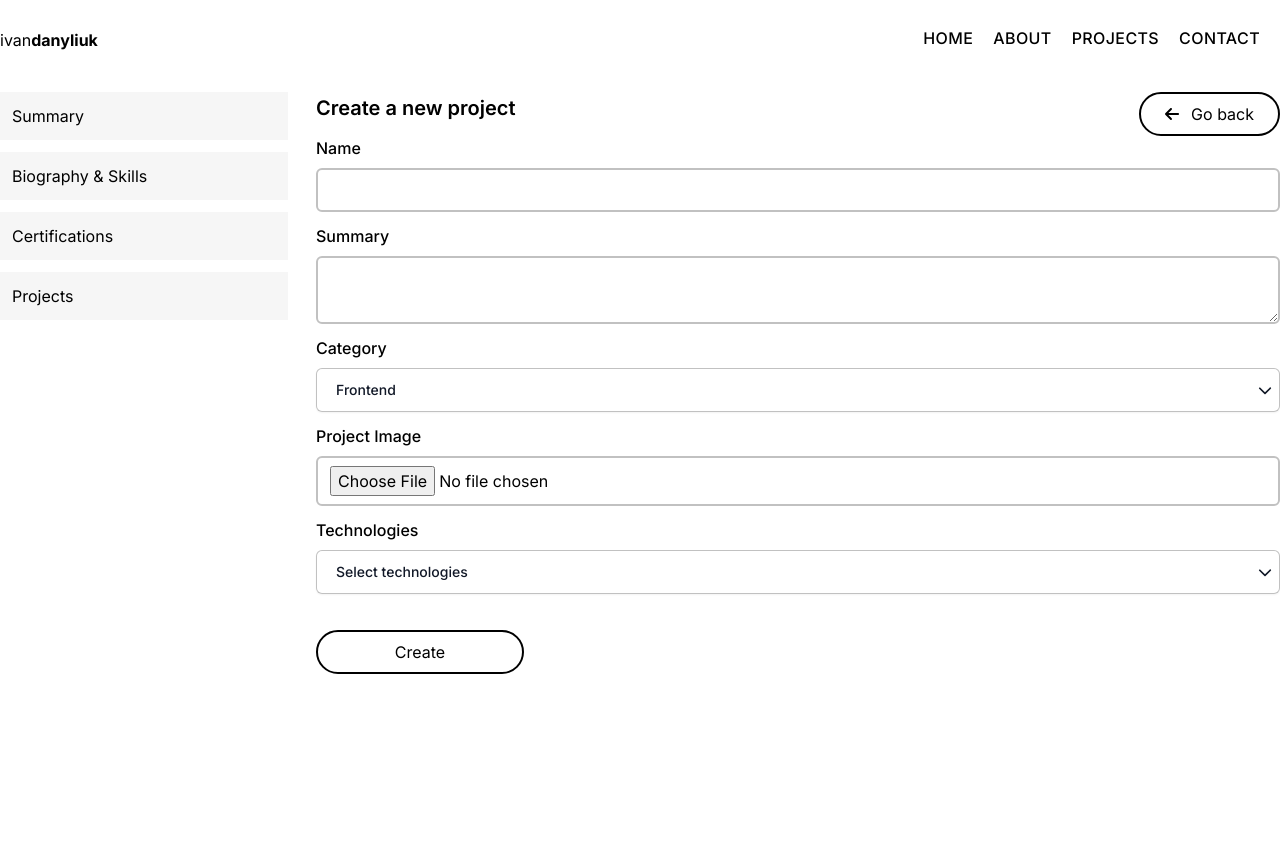
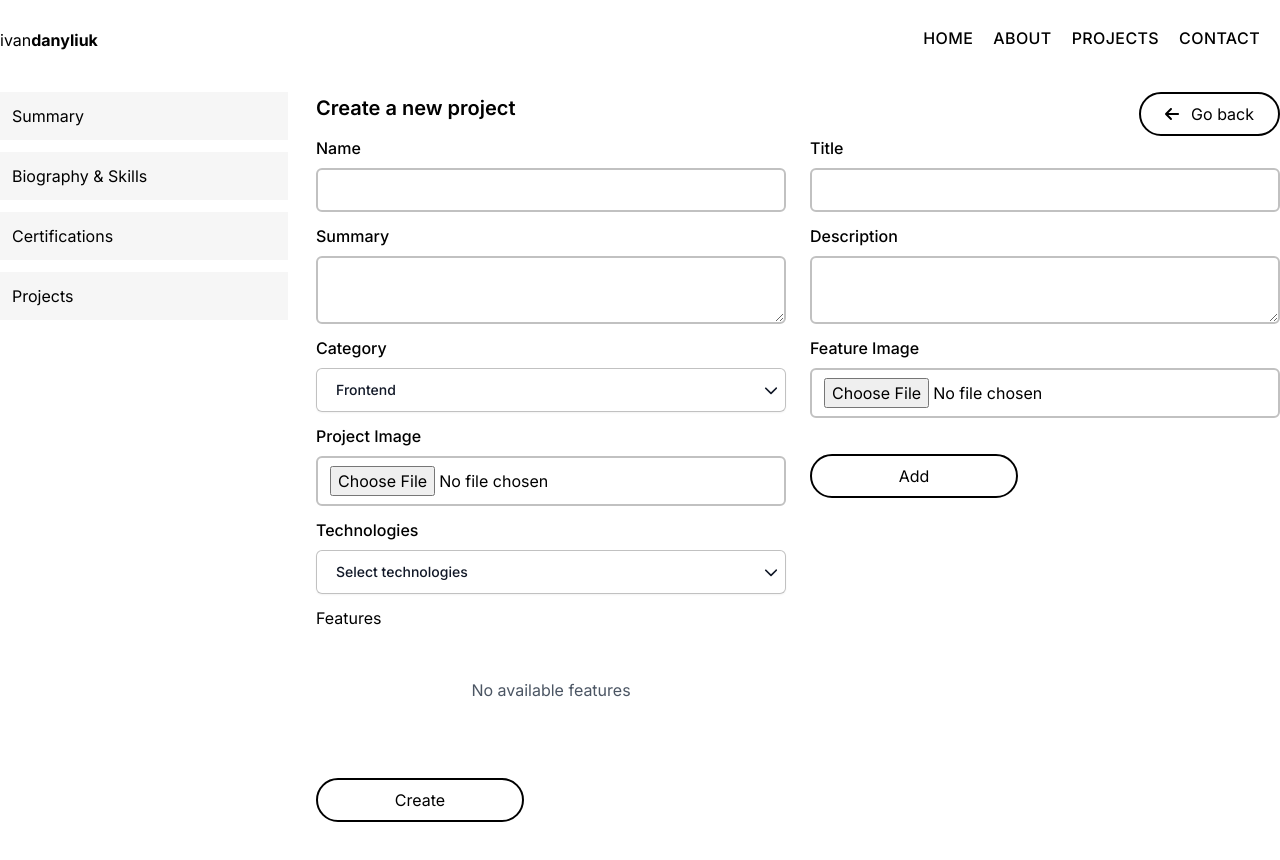
Before and after one commit to IvanDanyliuk/portfolio, a Next.js app: page /admin/projects/create-project in a window 1280 px wide. Shown: the top 860 px of the page. Before the commit the page ends 800 px from the top, so only its background shows below. Built offline with nearby package versions, Linux system fonts and the light colour scheme.

Commit message:
add the FeatureForm component

```diff
--- a/app/globals.scss
+++ b/app/globals.scss
@@ -164,3 +164,9 @@ main {
 .period {
 
 }
+
+.project-form {
+  form {
+    @apply w-1/2
+  }
+}
--- a/common.types.ts
+++ b/common.types.ts
@@ -49,7 +49,7 @@ export interface Project {
   features: {
     title: string;
     description: string;
-    imageUrl: string;
+    featureImageUrl: string;
   }[];
   credentials: {
     title: string;
--- /dev/null
+++ b/components/forms/FeatureForm.tsx
@@ -0,0 +1,66 @@
+import { useForm } from 'react-hook-form';
+import Input from '../ui/Input';
+import Textarea from '../ui/Textarea';
+import FileUploadField from '../ui/FileUploadField';
+import Button from '../ui/Button';
+
+interface FeatureFormProps {
+  setFeatures: (newFeature: any) => void;
+}
+
+interface Feature {
+  title: string;
+  description: string;
+  featureImageUrl: string;
+}
+
+const FeatureForm: React.FC<FeatureFormProps> = ({ setFeatures }) => {
+  const {
+    register,
+    handleSubmit,
+    setValue,
+    setError,
+    control,
+    formState: { errors },
+    reset
+  } = useForm<Feature>();
+
+  const handleFormSubmit = async (data: any) => {
+    setFeatures(data)
+    reset();
+  }
+
+  return (
+    <form
+      onSubmit={handleSubmit(handleFormSubmit)}
+      className='relative w-full flex flex-col gap-3 form'
+    >
+      <Input
+        name='title'
+        label='Title'
+        register={register}
+        registerOptions={{ required: 'Title is required!' }}
+        error={errors.title}
+      />
+      <Textarea
+        name='description'
+        label='Description'
+        register={register}
+        registerOptions={{ required: 'Description is required!' }}
+        minLength={3}
+        maxLength={1500}
+        error={errors.description}
+      />
+      <FileUploadField
+        name='featureImageUrl'
+        label='Feature Image'
+        control={control}
+        setValue={setValue}
+        setError={setError}
+      />
+      <Button type='submit' title='Add' />
+    </form>
+  )
+}
+
+export default FeatureForm
--- a/components/forms/ProjectForm.tsx
+++ b/components/forms/ProjectForm.tsx
@@ -1,8 +1,9 @@
 'use client'
 
-import { useEffect } from 'react';
+import { useEffect, useState } from 'react';
 import { usePathname } from 'next/navigation';
 import { useForm } from 'react-hook-form';
+import { v4 as uuid } from 'uuid';
 import { Project } from '@/common.types';
 import Input from '../ui/Input';
 import Textarea from '../ui/Textarea';
@@ -11,6 +12,9 @@ import Button from '../ui/Button';
 import Select from '../ui/Select';
 import FileUploadField from '../ui/FileUploadField';
 import MultiSelect from '../ui/MultiSelect';
+import FeatureForm from './FeatureForm';
+import Chip from '../ui/Chip';
+import NoDataMessage from '../ui/NoDataMessage';
 
 interface ProjectFormProps {
   projectToUpdate?: {
@@ -23,7 +27,18 @@ interface ProjectForm {
   name: string;
   summary: string;
   category: string;
-  features: string[];
+  technologies: string[];
+  features: {
+    title: string;
+    description: string;
+    featureImageUrl: string;
+  }[];
+}
+
+interface Feature {
+  title: string;
+  description: string;
+  featureImageUrl: string;
 }
 
 const technologies = [
@@ -42,22 +57,41 @@ const ProjectForm: React.FC<ProjectFormProps> = ({ projectToUpdate }) => {
     handleSubmit,
     setValue,
     setError,
+    getValues,
     control,
     formState: { errors },
     reset
   } = useForm<ProjectForm>();
+
+  const [features, setFeatures] = useState<Feature[]>([]);
+
+  const handleAddFeature = (newFeature: any) => {
+    const addedFeatures = getValues().features;
+    setValue('features', [...addedFeatures, newFeature]);
+    setFeatures([...features, newFeature]);
+  }
+
+  const handleFeatureDelete = (title: string) => {
+    const addedFeatures = getValues().features;
+    const updatedFeaturesList = addedFeatures.filter(feature => feature.title !== title);
+    setValue('features', updatedFeaturesList);
+    setFeatures(updatedFeaturesList);
+  }
 
   const handleFormSubmit = async (data: any) => {
     console.log(data)
   }
 
   useEffect(() => {
+    register('features');
+    setValue('features', []);
     if(projectToUpdate) {
       reset()
     }
   }, []);
 
   return (
+    <div className='relative w-full flex justify-between gap-6'>
       <form
         onSubmit={handleSubmit(handleFormSubmit)}
         className='relative w-full flex flex-col gap-3 form'
@@ -97,8 +131,26 @@ const ProjectForm: React.FC<ProjectFormProps> = ({ projectToUpdate }) => {
           control={control}
           options={technologies}
         />
+        <fieldset>
+          <label>Features</label>
+          <div className='pt-2 w-full flex flex-wrap gap-3'>
+            {features.length > 0 ? features.map(feature => (
+              <div key={uuid()}>
+                <Chip
+                  title={feature.title}
+                  maxLength={20}
+                  onClose={() => handleFeatureDelete(feature.title)}
+                />
+              </div>
+            )) : (
+              <NoDataMessage message='No available features' />
+            )}
+          </div>
+        </fieldset>
         <Button type='submit' title='Create' />
       </form>
+      <FeatureForm setFeatures={handleAddFeature} />
+    </div>
   )
 }
 
--- a/components/ui/Chip.tsx
+++ b/components/ui/Chip.tsx
@@ -1,15 +1,18 @@
-import { faXmark } from "@fortawesome/free-solid-svg-icons";
-import { FontAwesomeIcon } from "@fortawesome/react-fontawesome";
+import { faXmark } from '@fortawesome/free-solid-svg-icons';
+import { FontAwesomeIcon } from '@fortawesome/react-fontawesome';
 
 interface ChipProps {
   title: string;
+  maxLength?: number;
   onClose?: () => void;
 }
 
-const Chip: React.FC<ChipProps> = ({ title, onClose }) => {
+const Chip: React.FC<ChipProps> = ({ title, maxLength, onClose }) => {
   return (
     <div className='px-5 py-2 flex items-center gap-3 bg-black text-sm text-white rounded-full'>
-      <span>{title}</span>
+      <span>
+        {maxLength ? `${title.slice(0, maxLength)}${title.length > maxLength && '...'}` : title}
+      </span>
       {onClose && (
         <button onClick={onClose}>
           <FontAwesomeIcon icon={faXmark} />
--- a/lib/models/project.model.ts
+++ b/lib/models/project.model.ts
@@ -8,7 +8,7 @@ const projectSchema = new mongoose.Schema({
   features: [{
     title: { type: String, required: true },
     description: { type: String, required: true },
-    imageUrl: { type: String, required: true },
+    featureImageUrl: { type: String, required: true },
   }],
   credentials: [{
     title: { type: String, required: true },
```
Lines whose indentation alone changed are shown as unchanged.
